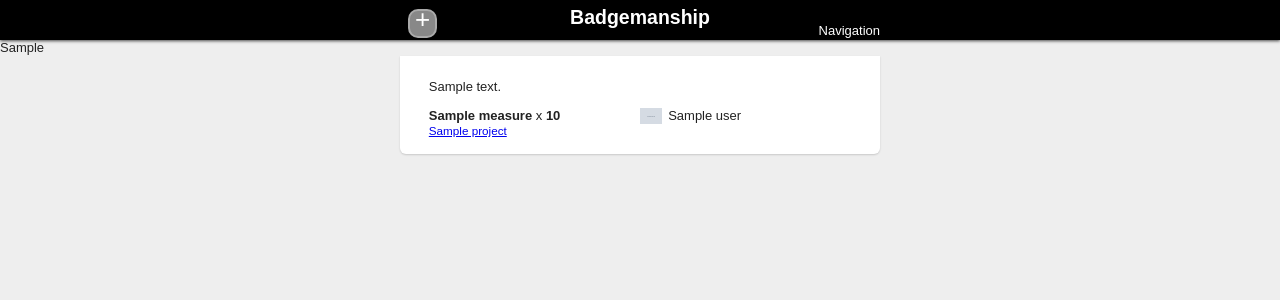
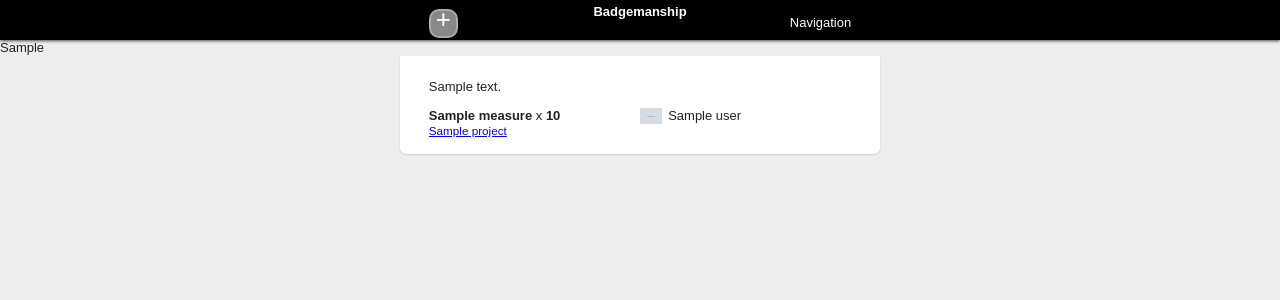
Before and after one commit to bensheldon/badgemanship, a CakePHP app: the page made by app/View/Activities/index.ctp in a window 1280 px wide. Shown: the top 300 px of the page. Run offline with PHP 8.4 and a stand-in for CakePHP, Linux system fonts and the light colour scheme; the template is opened without the code that fills it: most values are stand-ins (such as "Sample title", 1, 10 or a date in 2020); grey boxes marked "Sample" are stand-in pictures; data that the repository does not hold is empty; some libraries are stand-ins or nearby versions.

Commit message:
Still working on navigation dropdown

```diff
--- a/app/View/Elements/topbar.ctp
+++ b/app/View/Elements/topbar.ctp
@@ -1,5 +1,6 @@
 <header>
   <div class="container">
+    <div id="header-content">
       <h1><a href="/">Badgemanship</a></h1>
       <a href="/activities/add" id="add-activity">+</a>
       <ul id="primary-nav">
@@ -10,7 +11,7 @@
               /* Logged in */
               if ($this->Session->check('Auth.User')) :
                 echo '<li>' . $this->Html->link($this->Session->Read('Auth.User.screen_name') . "'s activities", array('controller' => 'activities', 'action' => 'index')) . '</li>';
-              echo '<li>' . $this->Html->link($this->Session->Read('Auth.User.screen_name') . "'s data", array('controller' => 'activities', 'action' => 'sum')) . '</li>';
+                echo '<li>' . $this->Html->link($this->Session->Read('Auth.User.screen_name') . "'s data", array('controller' => 'activities', 'action' => 'sum', $this->Session->Read('Auth.User.screen_name'))) . '</li>';
                 echo '<li>' . $this->Html->link('Logout', array('controller' => 'users', 'action' => 'logout')) . '</li>';
               else :
                 echo '<li>' . $this->Html->link('Login/Register', array('controller' => 'users', 'action' => 'login')) . '</li>';
@@ -19,6 +20,6 @@
           </ul>
         </li>
       </ul> <!-- /#navigation -->
-
-  </div>
+    </div> <!-- end of /#header-content -->
+  </div> <!-- end of  /.container -->
 </header>
--- a/app/webroot/css/less/style.less
+++ b/app/webroot/css/less/style.less
@@ -19,7 +19,7 @@ body {
 .container {
   margin: 0 auto;
   max-width: 480px;
-  position: relative;
+  padding: 0;
 }
 
 header {
@@ -35,10 +35,16 @@ header {
   color: #fff;
   background: #000;
 
+  #header-content {
+    padding: 0 6%;
+    position: relative;
+  }
+
   h1 {
     margin: 5px 0 0 0;
     text-align: center;
-    font-size: 1.5em;
+    font-size: 1em;
+    line-height: 1;
   }
 
   a,
@@ -65,29 +71,37 @@ header {
 
   a#add-activity {
     top: 4px;
-    left: 8px;
+    left: 6%;
   }
 
   ul#primary-nav {
-    position: absolute;
-    display: block;
-    top: 4px;
-    right: 0;
-    line-height: 1.4em;
-
+    margin: 0;
+    padding: 0;
     li {
       list-style: none;
+    }
+
+    ul {
+      margin: 0;
+      padding: 0;
     }
   }
 }
 
 // The dropdown menu (ul)
+
+.dropdown-toggle {
+  position: absolute;
+  top: 10px;
+  right: 6%;
+}
+
 .dropdown-menu {
   background-color: #fff;
   float: left;
   display: none; // None by default, but block on "open" of the menu
   position: absolute;
-  top: 5px;
+  top: 35px;
   right: 0;
   z-index: 900;
   min-width: 160px;
@@ -103,13 +117,14 @@ header {
   border-width: 0 1px 1px;
   background-color: #333;
   #hl.rounded-corners(0,0,6px,6px);
+  #hl.drop-shadow(0, 1px, 2px, rgba(0, 0, 0, 0.16));
 
   // Unfloat any li's to make them stack
   li {
     float: none;
     display: block;
     background-color: none;
-    padding: 5px 15px;
+    padding: 5px 10px;
   }
 }
 
@@ -120,6 +135,7 @@ header {
 
 div#main {
   background: #fff;
+  padding: 0;
   border-radius: 0 0 6px 6px;
   #hl.rounded-corners(0,0,6px,6px);
   #hl.drop-shadow(0, 1px, 2px, rgba(0, 0, 0, 0.16));
@@ -132,8 +148,7 @@ div#page-header {
 }
 
 div#page-content {
-  margin: 0 6% 0;
-  padding: 10px 0 10px;
+  padding: 10px 6% 10px;
 }
 
 article.activity {
--- a/app/webroot/css/style.css
+++ b/app/webroot/css/style.css
@@ -56,17 +56,20 @@ input:invalid,textarea:invalid{background-color:#f0dddd;}
 table{border-collapse:collapse;border-spacing:0;}
 td{vertical-align:top;}
 body{background:#eee;margin-top:40px;}
-.container{margin:0 auto;max-width:480px;position:relative;}
-header{position:fixed;top:0;left:0;height:40px;width:100%;-webkit-box-shadow:0 1px 3px rgba(0, 0, 0, 0.7);-moz-box-shadow:0 1px 3px rgba(0, 0, 0, 0.7);box-shadow:0 1px 3px rgba(0, 0, 0, 0.7);z-index:1500;color:#fff;background:#000;}header h1{margin:5px 0 0 0;text-align:center;font-size:1.5em;}
+.container{margin:0 auto;max-width:480px;padding:0;}
+header{position:fixed;top:0;left:0;height:40px;width:100%;-webkit-box-shadow:0 1px 3px rgba(0, 0, 0, 0.7);-moz-box-shadow:0 1px 3px rgba(0, 0, 0, 0.7);box-shadow:0 1px 3px rgba(0, 0, 0, 0.7);z-index:1500;color:#fff;background:#000;}header #header-content{padding:0 6%;position:relative;}
+header h1{margin:5px 0 0 0;text-align:center;font-size:1em;line-height:1;}
 header a,header a:visited,header a:hover{color:#fff;text-decoration:none;}
 header a#add-activity{position:absolute;display:block;font-size:2em;text-decoration:none;display:block;background-color:#888;border-radius:10px;line-height:.65em;height:25px;width:25px;text-align:center;border:2px solid #aaa;}
-header a#add-activity{top:4px;left:8px;}
-header ul#primary-nav{position:absolute;display:block;top:4px;right:0;line-height:1.4em;}header ul#primary-nav li{list-style:none;}
-.dropdown-menu{background-color:#fff;float:left;display:none;position:absolute;top:5px;right:0;z-index:900;min-width:160px;max-width:220px;_width:160px;margin-left:0;margin-right:0;padding:6px 0;zoom:1;border-color:#999;border-color:rgba(0, 0, 0, 0.2);border-style:solid;border-width:0 1px 1px;background-color:#333;-moz-border-radius-topleft:0;-moz-border-radius-topright:0;-moz-border-radius-bottomright:6px;-moz-border-radius-bottomleft:6px;-webkit-border-radius:0 0 6px 6px;border-radius:0 0 6px 6px;}.dropdown-menu li{float:none;display:block;background-color:none;padding:5px 15px;}
+header a#add-activity{top:4px;left:6%;}
+header ul#primary-nav{margin:0;padding:0;}header ul#primary-nav li{list-style:none;}
+header ul#primary-nav ul{margin:0;padding:0;}
+.dropdown-toggle{position:absolute;top:10px;right:6%;}
+.dropdown-menu{background-color:#fff;float:left;display:none;position:absolute;top:35px;right:0;z-index:900;min-width:160px;max-width:220px;_width:160px;margin-left:0;margin-right:0;padding:6px 0;zoom:1;border-color:#999;border-color:rgba(0, 0, 0, 0.2);border-style:solid;border-width:0 1px 1px;background-color:#333;-moz-border-radius-topleft:0;-moz-border-radius-topright:0;-moz-border-radius-bottomright:6px;-moz-border-radius-bottomleft:6px;-webkit-border-radius:0 0 6px 6px;border-radius:0 0 6px 6px;-webkit-box-shadow:0 1px 2px rgba(0, 0, 0, 0.16);-moz-box-shadow:0 1px 2px rgba(0, 0, 0, 0.16);box-shadow:0 1px 2px rgba(0, 0, 0, 0.16);}.dropdown-menu li{float:none;display:block;background-color:none;padding:5px 10px;}
 .open .dropdown-menu{display:block;}
-div#main{background:#fff;border-radius:0 0 6px 6px;-moz-border-radius-topleft:0;-moz-border-radius-topright:0;-moz-border-radius-bottomright:6px;-moz-border-radius-bottomleft:6px;-webkit-border-radius:0 0 6px 6px;border-radius:0 0 6px 6px;-webkit-box-shadow:0 1px 2px rgba(0, 0, 0, 0.16);-moz-box-shadow:0 1px 2px rgba(0, 0, 0, 0.16);box-shadow:0 1px 2px rgba(0, 0, 0, 0.16);}
+div#main{background:#fff;padding:0;border-radius:0 0 6px 6px;-moz-border-radius-topleft:0;-moz-border-radius-topright:0;-moz-border-radius-bottomright:6px;-moz-border-radius-bottomleft:6px;-webkit-border-radius:0 0 6px 6px;border-radius:0 0 6px 6px;-webkit-box-shadow:0 1px 2px rgba(0, 0, 0, 0.16);-moz-box-shadow:0 1px 2px rgba(0, 0, 0, 0.16);box-shadow:0 1px 2px rgba(0, 0, 0, 0.16);}
 div#page-header{background:#f5f5f5;padding:5px 6% 0;border-bottom:1px solid #ddd;}
-div#page-content{margin:0 6% 0;padding:10px 0 10px;}
+div#page-content{padding:10px 6% 10px;}
 article.activity{padding-bottom:20px;border-bottom:1px solid #ddd;}
 article.activity:last-child{padding-bottom:20px;border-bottom:none;}
 article.activity footer>*{width:50%;margin:0;}
```
Lines whose indentation alone changed are shown as unchanged.
